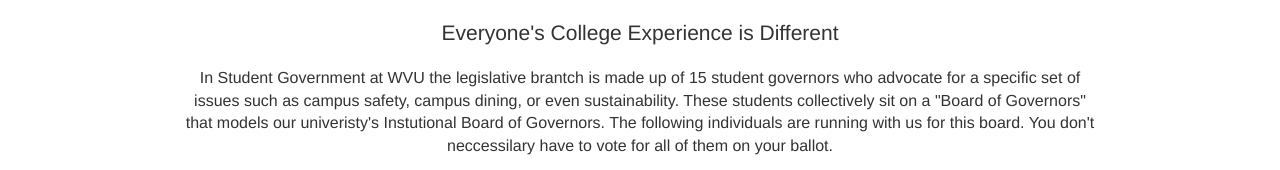
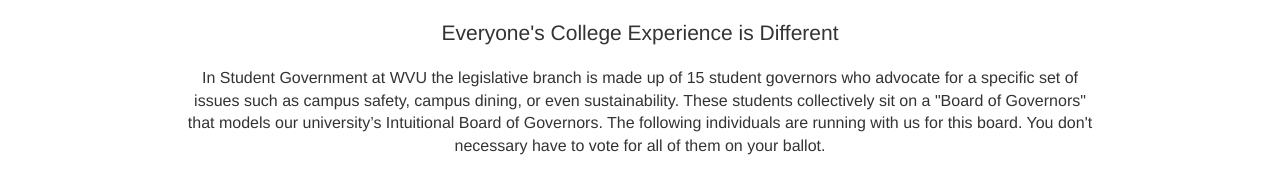
Before and after one commit to WVUExperience/WVUExperience, a plain HTML site: page ticket.html in a window 1280 px wide. Shown: the part 293-463 px from the top of the page. Drawn offline with nearby package versions, Linux system fonts and the light colour scheme.

Commit message:
Corrected Spelling MIstake

```diff
--- a/ticket.html
+++ b/ticket.html
@@ -59,7 +59,7 @@
       Everyone's College Experience is Different
     </p>
     <p class="text-center">
-       In Student Government at WVU the legislative brantch is made up of 15 student governors who advocate for a specific set of issues such as campus safety, campus dining, or even sustainability. These students collectively sit on a "Board of Governors" that models our univeristy's Instutional Board of Governors. The following individuals are running with us for this board. You don't neccessilary have to vote for all of them on your ballot.
+      In Student Government at WVU the legislative branch is made up of 15 student governors who advocate for a specific set of issues such as campus safety, campus dining, or even sustainability. These students collectively sit on a "Board of Governors" that models our university’s Intuitional Board of Governors. The following individuals are running with us for this board. You don't necessary have to vote for all of them on your ballot.
     </p>
   </div>
 </div>
```
